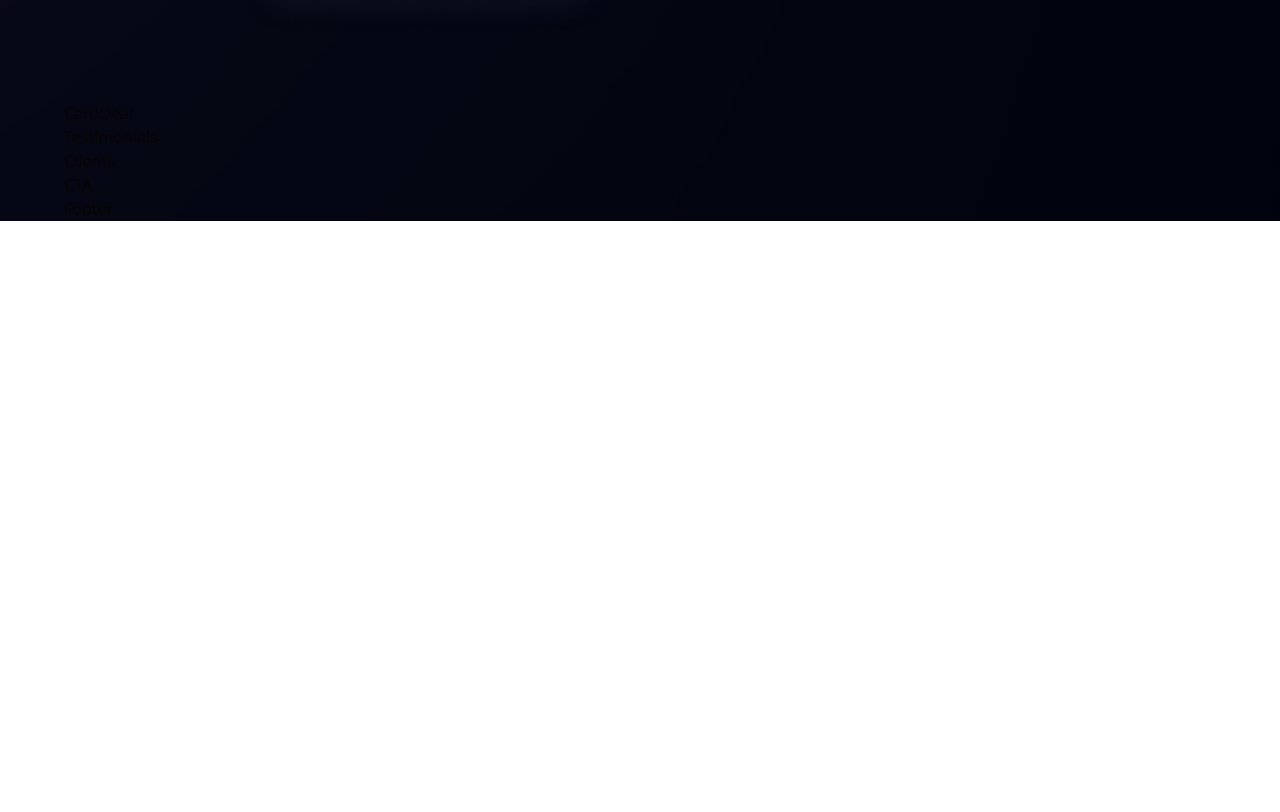
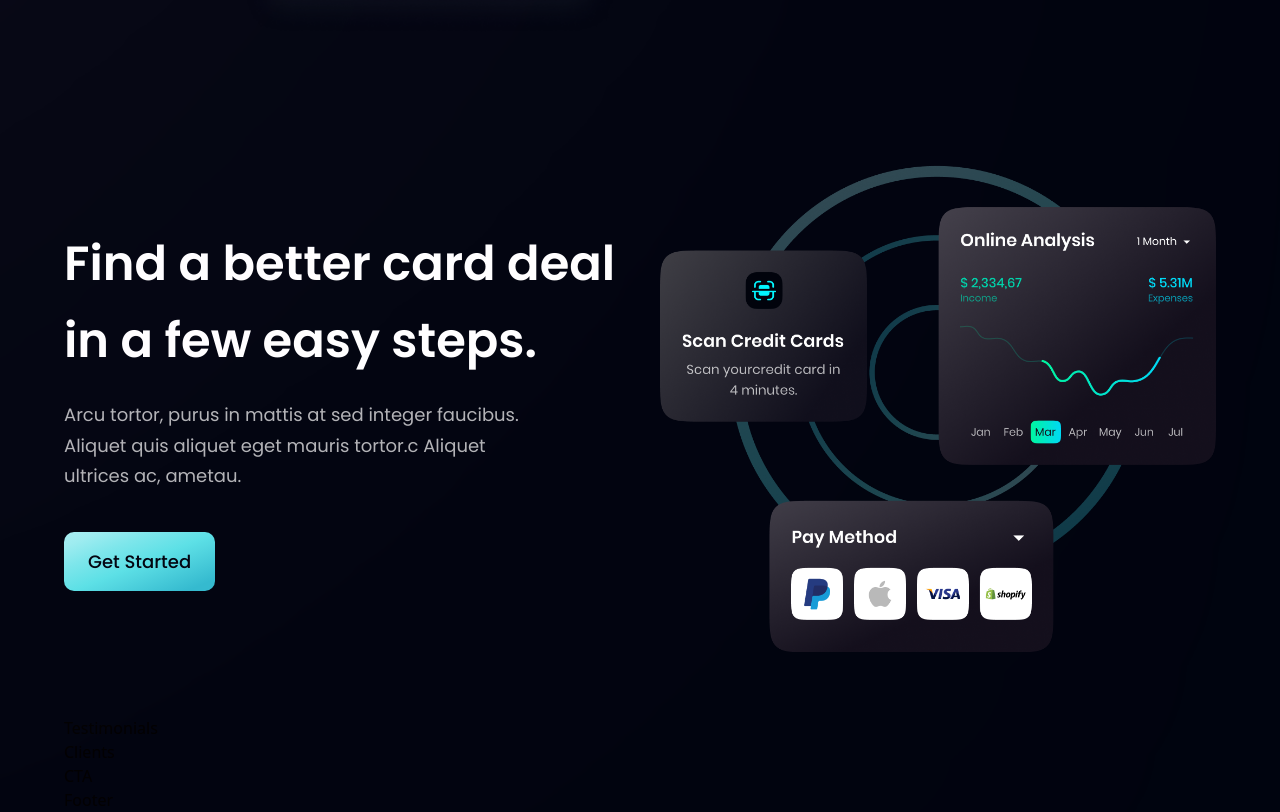
Before and after one commit to Makomanix/Business, a React (Vite) app: page / in a window 1280 px wide. Shown: the part 2088-2900 px from the top of the page. Before the commit the page ends 2309 px from the top, so only its background shows below. Built offline with nearby package versions, Linux system fonts and the light colour scheme.

Commit message:
CardDeal component complete

```diff
--- a/src/Components/Button.jsx
+++ b/src/Components/Button.jsx
@@ -1,7 +1,7 @@
 import React from 'react'
 
 const Button = ({ styles }) => (
-    <button type='button' className={`py-4 px-6 bg-blue-gradient font-poppins font-medium text-[18px] text-primary outline-none ${styles}`}>
+    <button type='button' className={`py-4 px-6 bg-blue-gradient font-poppins font-medium text-[18px] text-primary outline-none ${styles} rounded-[10px]`}>
       Get Started
 
     </button>
--- a/src/Components/CardDeal.jsx
+++ b/src/Components/CardDeal.jsx
@@ -1,9 +1,21 @@
 import React from 'react'
+import { card } from "../assets";
+import styles, { layout } from "../style";
+import Button from './Button';
 
-const CardDeal = () => {
-  return (
-    <div>CardDeal</div>
+const CardDeal = () => (
+    <section className={layout.section}>
+      <div className={layout.sectionInfo}>
+        <h2 className={styles.heading2}>Find a better card deal <br className='sm:block hidden'/> in a few easy steps.</h2>
+        <p className={`${styles.paragraph} max-w-[470px] mt-5`}>Arcu tortor, purus in mattis at sed integer faucibus. Aliquet quis aliquet eget mauris tortor.c Aliquet ultrices ac, ametau.</p>
+        <Button styles="mt-10"/>
+      </div>
+
+      <div className={layout.sectionImg}>
+        <img src={card} alt='card' className='w-[100%] h-[100%]'/>
+      </div>
+    </section>
   )
-}
+
 
 export default CardDeal
```
